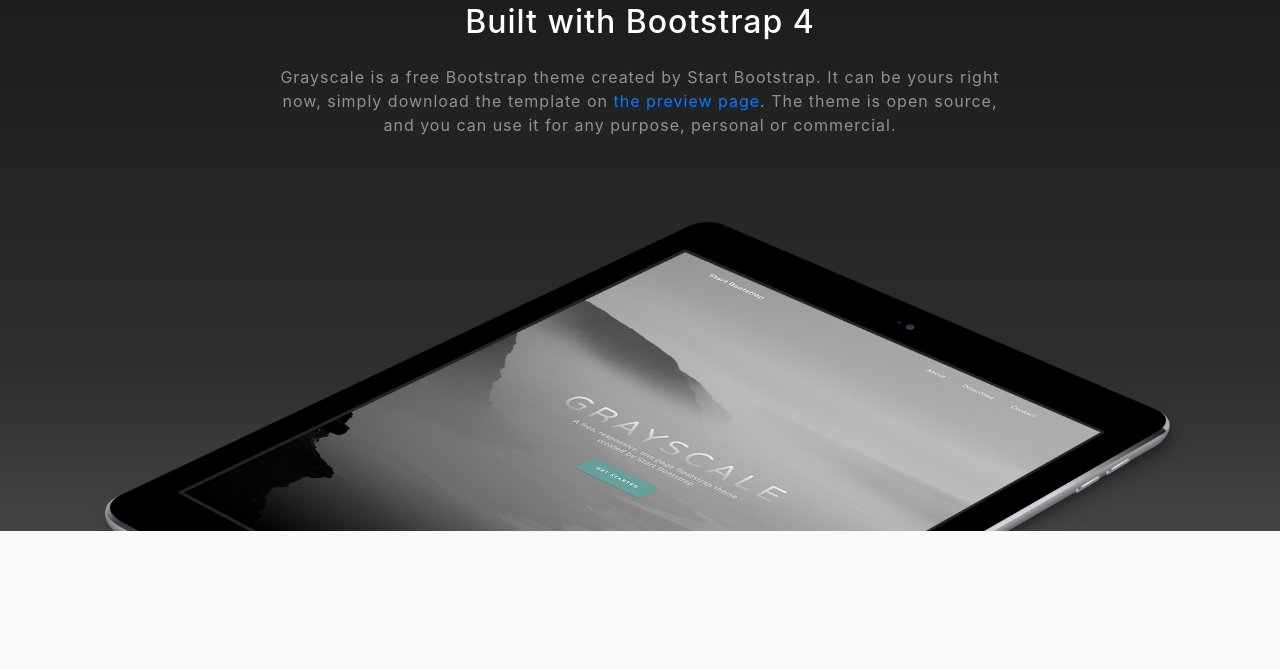
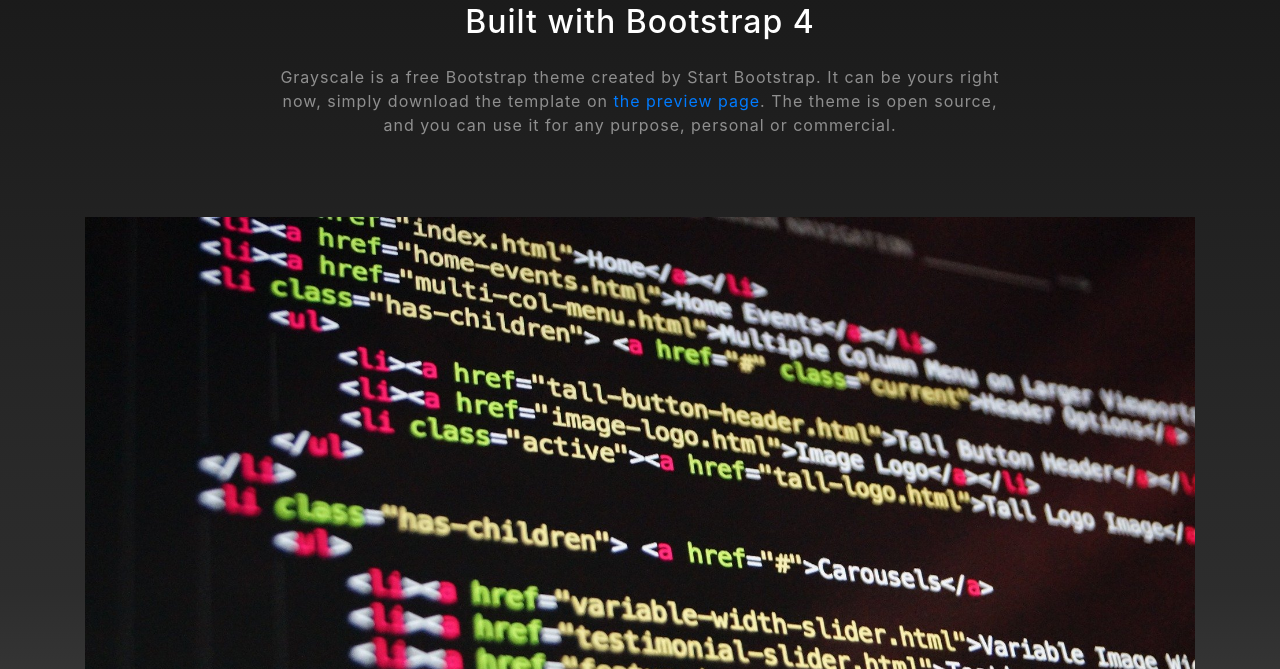
Before and after one commit to bpl97/bpl97.github.io, a website with bundled scripts: page index.html in a window 1280 px wide. Shown: the part 957-1626 px from the top of the page. Built offline with nearby package versions, Linux system fonts and the light colour scheme.

Commit message:
Changed header images

```diff
--- a/index.html
+++ b/index.html
@@ -97,7 +97,7 @@
             </p>
           </div>
         </div>
-        <img src="img/ipad.png" class="img-fluid" alt="" />
+        <img src="img/ipad.jpg" class="img-fluid" alt="" />
       </div>
     </section>
 
```
Also changed, not shown: img/bg-masthead-org.jpg (added), img/bg-masthead.jpg, img/blue code.jpg (added), img/ipad.jpg (added).
